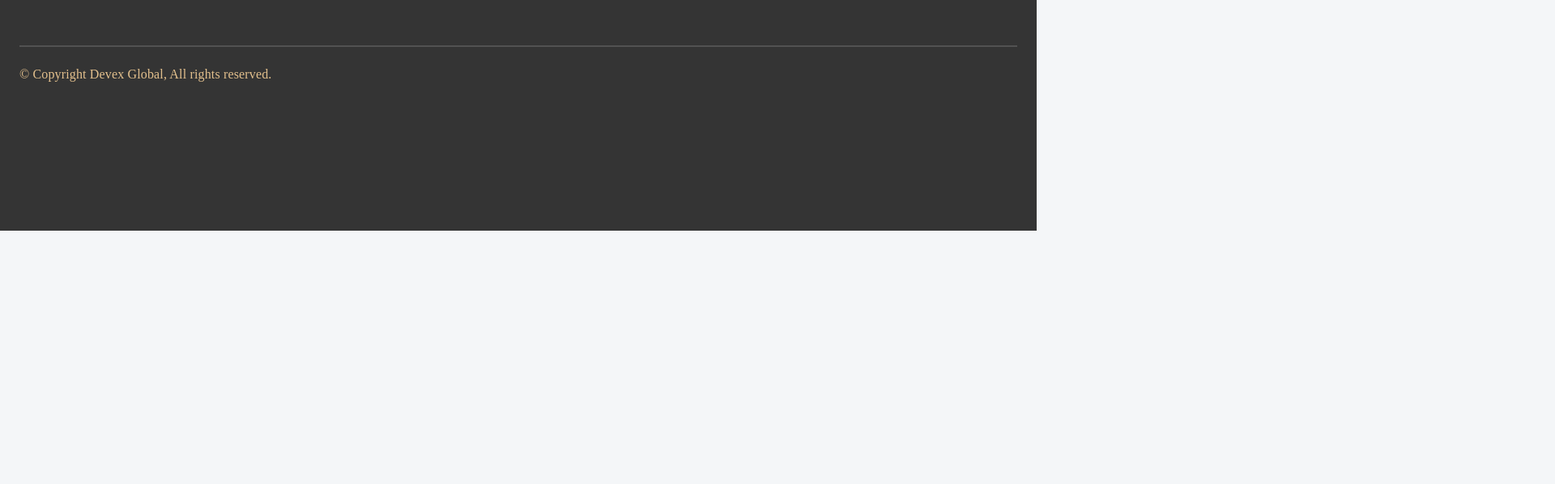
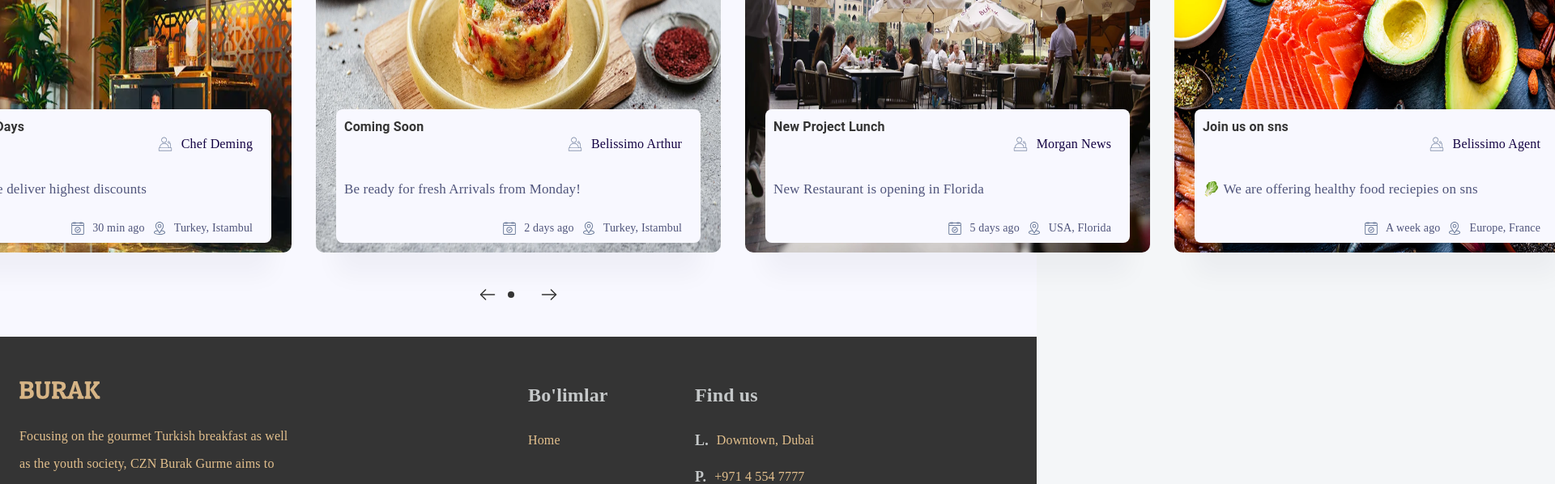
Before and after one commit to mirzayv/burak-react, a React (Create React App) app: page / in a window 1280 px wide. Shown: the part 2837-3435 px from the top of the page at 81% size, 1920 px wide, since content can reach past the window. Before the commit the page ends 3122 px from the top, so only its background shows below. Built offline with nearby package versions, Linux system fonts and the light colour scheme.

Commit message:
feat: develop events sectional component

```diff
--- a/package.json
+++ b/package.json
@@ -2,6 +2,10 @@
   "name": "burak-react",
   "version": "0.1.0",
   "private": true,
+  "resolutions": {
+    "@types/react": "18.0.28",
+    "@types/react-dom": "18.0.11"
+  },
   "dependencies": {
     "@emotion/react": "11.9.3",
     "@emotion/styled": "^11.14.1",
@@ -19,6 +23,7 @@
     "react-router-dom": "^5.1.9",
     "react-scripts": "5.0.0",
     "styled-components": "^5.3.5",
+    "swiper": "8.3.1",
     "typescript": "4.9.5",
     "web-vitals": "^2.1.4"
   },
--- a/src/app/screens/homePage/Events.tsx
+++ b/src/app/screens/homePage/Events.tsx
@@ -1,6 +1,85 @@
-import React from "react";
-import { Container } from "@mui/material";
+import { Box, Stack } from "@mui/material";
+import { Swiper, SwiperSlide } from "swiper/react"; // @ts-ignore
+import SwiperCore, { Autoplay, Navigation, Pagination } from "swiper";
+import { plans } from "../../../lib/data/plans";
+
+SwiperCore.use([Autoplay, Navigation, Pagination]);
 
 export default function Events() {
-  return <div>Events</div>;
+  return (
+    <div className={"events-frame"}>
+      <Stack className={"events-main"}>
+        <Box className={"events-text"}>
+          <span className={"category-title"}>Events</span>
+        </Box>
+
+        <Swiper
+          className={"events-info swiper-wrapper"}
+          slidesPerView={"auto"}
+          centeredSlides={true}
+          spaceBetween={30}
+          navigation={{
+            nextEl: ".swiper-button-next",
+            prevEl: ".swiper-button-prev",
+          }}
+          pagination={{
+            el: ".swiper-pagination",
+            clickable: true,
+          }}
+          autoplay={{
+            delay: 2000,
+            disableOnInteraction: true,
+          }}
+        >
+          {plans.map((value, number) => {
+            return (
+              <SwiperSlide key={number} className={"events-info-frame"}>
+                <div className={"events-img"}>
+                  <img src={value.img} className={"events-img"} />
+                </div>
+                <Box className={"events-desc"}>
+                  <Box className={"events-bott"}>
+                    <Box className={"bott-left"}>
+                      <div className={"event-title-speaker"}>
+                        <strong>{value.title}</strong>
+                        <div className={"event-organizator"}>
+                          <img src={"/icons/speaker.svg"} />
+                          <p className={"spec-text-author"}>{value.author}</p>
+                        </div>
+                      </div>
+
+                      <p className={"text-desc"}> {value.desc} </p>
+
+                      <div className={"bott-info"}>
+                        <div className={"bott-info-main"}>
+                          <img src={"/icons/calendar.svg"} />
+                          {value.date}
+                        </div>
+                        <div className={"bott-info-main"}>
+                          <img src={"/icons/location.svg"} />
+                          {value.location}
+                        </div>
+                      </div>
+                    </Box>
+                  </Box>
+                </Box>
+              </SwiperSlide>
+            );
+          })}
+        </Swiper>
+        <Box className={"prev-next-frame"}>
+          <img
+            src={"/icons/arrow-right.svg"}
+            className={"swiper-button-prev"}
+          />
+          <div className={"dot-frame-pagination swiper-pagination"}></div>
+          <img
+            src={"/icons/arrow-right.svg"}
+            className={"swiper-button-next"}
+            style={{ transform: "rotate(-180deg)" }}
+          />
+        </Box>
+      </Stack>
+    </div>
+  );
 }
--- /dev/null
+++ b/src/lib/data/plans.ts
@@ -0,0 +1,34 @@
+export const plans = [
+  {
+    title: "Hot Discount Days",
+    desc: "Each Friday we deliver highest discounts",
+    author: "Chef Deming",
+    date: "30 min ago",
+    location: "Turkey, Istambul",
+    img: "/img/discount.webp",
+  },
+  {
+    title: "Coming Soon",
+    desc: "Be ready for fresh Arrivals from Monday!",
+    author: "Belissimo Arthur",
+    date: "2 days ago",
+    location: "Turkey, Istambul",
+    img: "/img/fresh.webp",
+  },
+  {
+    title: "New Project Lunch",
+    desc: "New Restaurant is opening in Florida",
+    author: "Morgan News",
+    date: "5 days ago",
+    location: "USA, Florida",
+    img: "/img/coming.webp",
+  },
+  {
+    title: "Join us on sns",
+    desc: "🥬 We are offering healthy food reciepies on sns",
+    author: "Belissimo Agent",
+    date: "A week ago",
+    location: "Europe, France",
+    img: "/img/food-city.webp",
+  },
+];
--- /dev/null
+++ b/src/lib/data/terms.ts
@@ -0,0 +1,6 @@
+export const terms = [
+  "Making orders from the site is complete, live register to use communications you must pass.",
+  "This is why you cannot cancel your orders once you have paid for them check before making payments.",
+  "It is not possible to write and distribute personal ads without the permission of the admin.",
+  "All your actions are under the control of our restaurant administration, so please follow the general rules.",
+];
```
Also changed, not shown: src/lib/data/faq.ts (added, +28 -0 lines), 1 other file (tests, documents, lock files or other folders).
